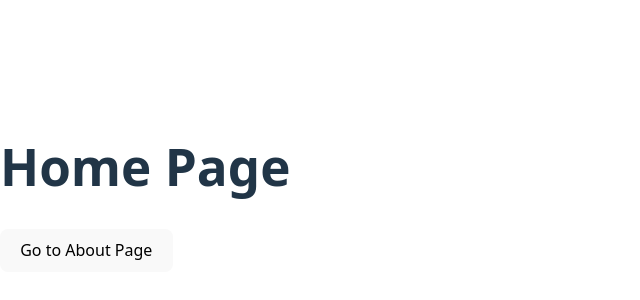
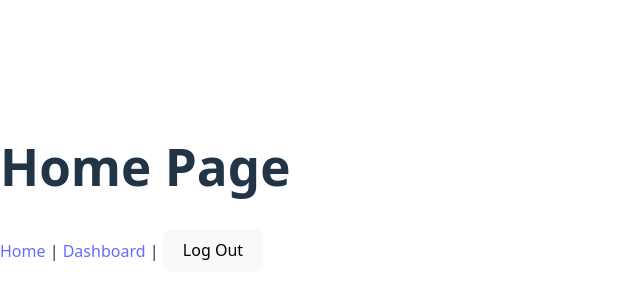
Before and after one commit to dsmchen/router-react-app-2, a React (Vite) app: page / in a window 1280 px wide. Shown: the part 212-512 px from the top of the page, without its empty margins (0-640 px from the left). Built offline with nearby package versions, Linux system fonts and the light colour scheme.

Commit message:
feat: implement protected route

```diff
--- a/src/App.jsx
+++ b/src/App.jsx
@@ -1,51 +1,90 @@
+import { useState } from 'react';
 import {
   BrowserRouter as Router,
   Routes,
   Route,
+  Navigate,
+  Link,
+  useLocation,
   useNavigate,
 } from 'react-router-dom';
 
-const Home = () => {
+const Home = ({ setAuthenticated }) => {
   const navigate = useNavigate();
+
+  const handleLogout = () => {
+    setAuthenticated(false);
+    navigate('/');
+  };
 
   return (
     <div>
       <h1>Home Page</h1>
-      <button onClick={() => navigate('/about')}>Go to About Page</button>
+      <nav>
+        <Link to="/">Home</Link> | <Link to="/dashboard">Dashboard</Link> |{' '}
+        <button onClick={handleLogout}>Log Out</button>
+      </nav>{' '}
     </div>
   );
 };
 
-const About = () => {
-  const navigate = useNavigate();
+const Dashboard = () => <h1>Dashboard (Private)</h1>;
+
+// Login Component: Displays the login page and redirects after login
+const Login = ({ setAuthenticated }) => {
+  const navigate = useNavigate(); // Allows navigation programmatically
+  const location = useLocation(); // Access the current location
+  const from = location.state?.from?.pathname || '/'; // The route the user tried to access
+
+  const handleLogin = () => {
+    setAuthenticated(true);
+    navigate(from);
+  };
 
   return (
     <div>
-      <h1>About Page</h1>
-      <button onClick={() => navigate('/')}>Go to Home Page</button>
+      <h1>Login Page</h1>
+      <p>You must log in to view the page at {from}</p>
+      <button onClick={handleLogin}>Log In</button>
     </div>
   );
 };
 
-const NotFound = () => {
-  const navigate = useNavigate();
+const PrivateRoute = ({ isAuthenticated, children }) => {
+  const location = useLocation();
 
-  return (
-    <div>
-      <h1>404: Page not found</h1>
-      <button onClick={() => navigate('/')}>Go to Home Page</button>
-    </div>
+  return isAuthenticated ? (
+    children
+  ) : (
+    <Navigate to="/login" state={{ from: location }} replace />
   );
 };
 
-export default function App() {
+const App = () => {
+  const [isAuthenticated, setAuthenticated] = useState(false);
+
   return (
     <Router>
       <Routes>
-        <Route path="/" element={<Home />} />
-        <Route path="/about" element={<About />} />
-        <Route path="*" element={<NotFound />} />
+        <Route
+          path="/"
+          element={<Home setAuthenticated={setAuthenticated} />}
+        />
+        <Route
+          path="/dashboard"
+          element={
+            <PrivateRoute isAuthenticated={isAuthenticated}>
+              <Dashboard />
+            </PrivateRoute>
+          }
+        />
+        <Route
+          path="/login"
+          element={<Login setAuthenticated={setAuthenticated} />}
+        />
       </Routes>
     </Router>
   );
-}
+};
+
+export default App;
```
